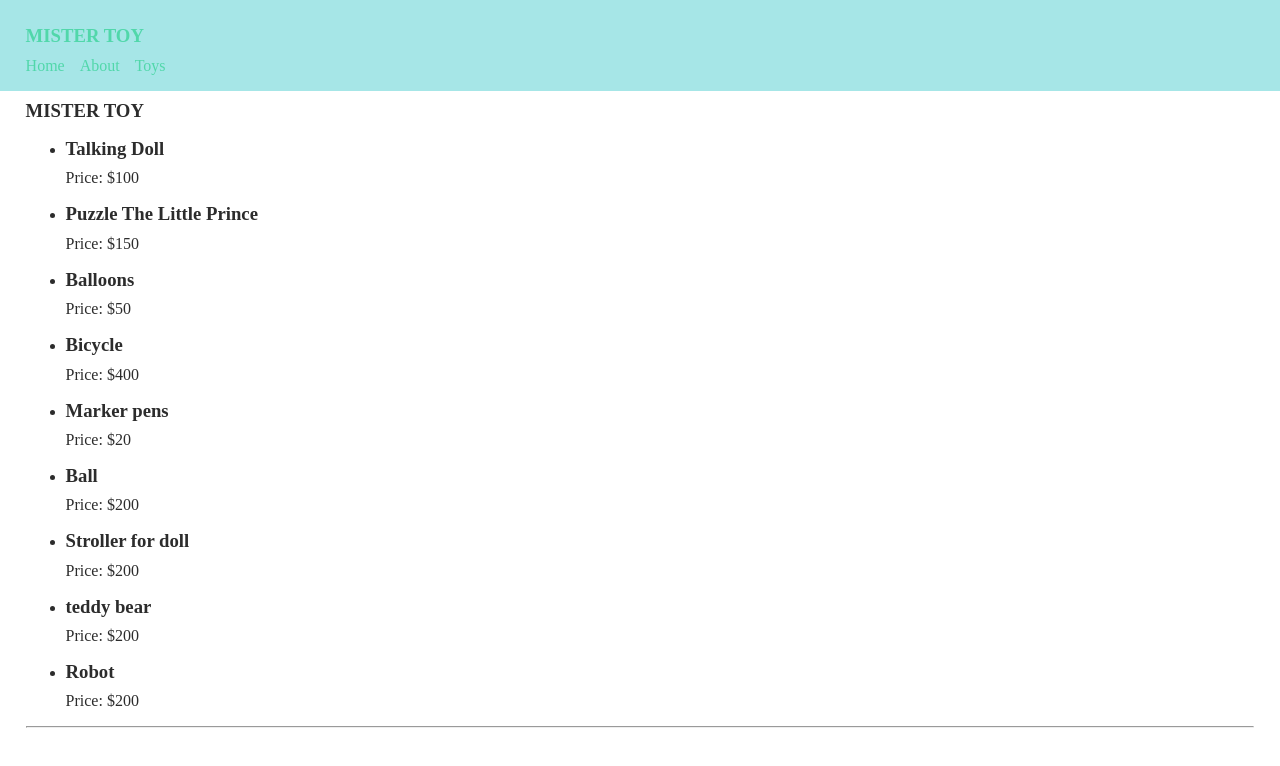
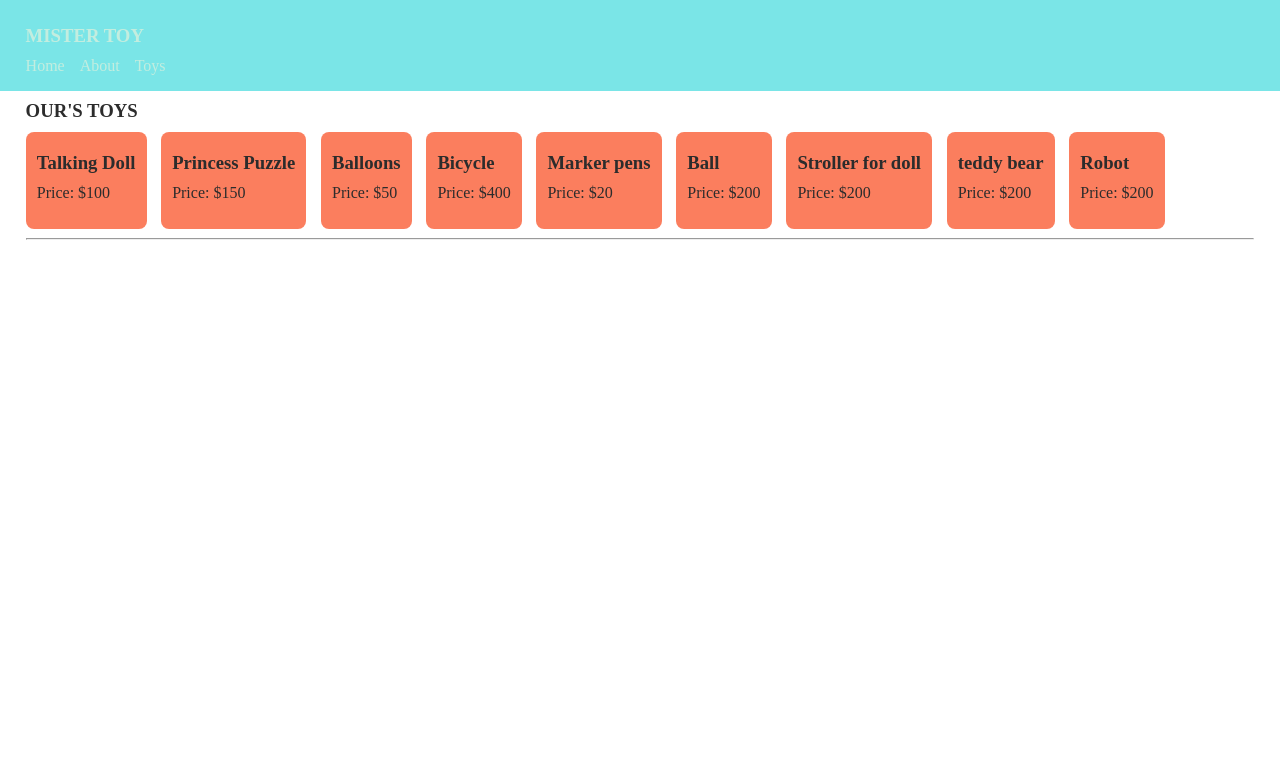
Before and after one commit to Rivka212/frontend--mistertoy, a React (Vite) app: page /Toy in a window 1280 px wide. Shown: the top 766 px of the page. Built offline with nearby package versions, Linux system fonts and the light colour scheme; a web font is replaced by a local one.

Commit message:
Add style to the toys list

```diff
--- /dev/null
+++ b/src/assets/style/cmps/ToyList.css
@@ -0,0 +1,17 @@
+.toy-list {
+    display: flex;
+    flex-wrap: wrap;
+    padding-left: 0;
+    list-style: none;
+    gap: 0.9em;
+    margin-block:0.6em ;
+}
+
+.toy-preview {
+    display: flex;
+    flex-direction: column;
+    justify-content: space-around;
+    background-color: var(--clr2bg-light);
+    padding: 0.7em;
+    border-radius: 0.5em;
+}
--- a/src/assets/style/main.css
+++ b/src/assets/style/main.css
@@ -10,3 +10,4 @@
 
 @import 'cmps/AppHeader.css';
 @import 'cmps/ToyIndex.css';
+@import 'cmps/ToyList.css';
--- a/src/assets/style/setup/vars.css
+++ b/src/assets/style/setup/vars.css
@@ -1,11 +1,11 @@
 :root {
-    --clr1: #a6e6e7;
-    --clr2: #e7beba;
+    --clr1: #7ae5e7;
+    --clr2: #db655a;
 
-    --clr1bg: #51d7aa;
-    --clr1bg-light: #72b2ea;
-    --clr2bg: #e1cca3;
-    --clr2bg-light: #e9d8a6;
+    --clr1bg: #c3eddf;
+    --clr1bg-light: #c1dbf1;
+    --clr2bg: #c53c0f;
+    --clr2bg-light: #fb704de6;
 
     --gray1: rgb(240, 240, 240);
     --gray2: rgb(155, 155, 155);
--- a/src/pages/ToyIndex.jsx
+++ b/src/pages/ToyIndex.jsx
@@ -22,7 +22,7 @@ export function ToyIndex() {
 
     return (
         <div>
-            <h3>MISTER TOY</h3>
+            <h3>OUR'S TOYS</h3>
             <main>
                 {!isLoading ? <ToyList toys={toys} /> : <div>Loading...</div>
                 }
--- a/src/services/toy.service.js
+++ b/src/services/toy.service.js
@@ -42,7 +42,7 @@ function _createToys() {
     if (!toys || toys.length === 0) {
         toys = [
             _createToy('Talking Doll', 100, ['Doll', 'Battery Powered', 'Baby'], 1631031801011, true),
-            _createToy('Puzzle The Little Prince', 150, ['Puzzle', 'Box game'], 'the-littel-prince'),
+            _createToy('Princess Puzzle', 150, ['Puzzle', 'Box game'], 'the-littel-prince'),
             _createToy('Balloons', 50, ['Art'], 1631031801011, true),
             _createToy('Bicycle', 400, ['On wheels', 'Outdoor'], 1631031801011, true),
             _createToy('Marker pens', 20, ['Art'], 1631031801011, false),
```
